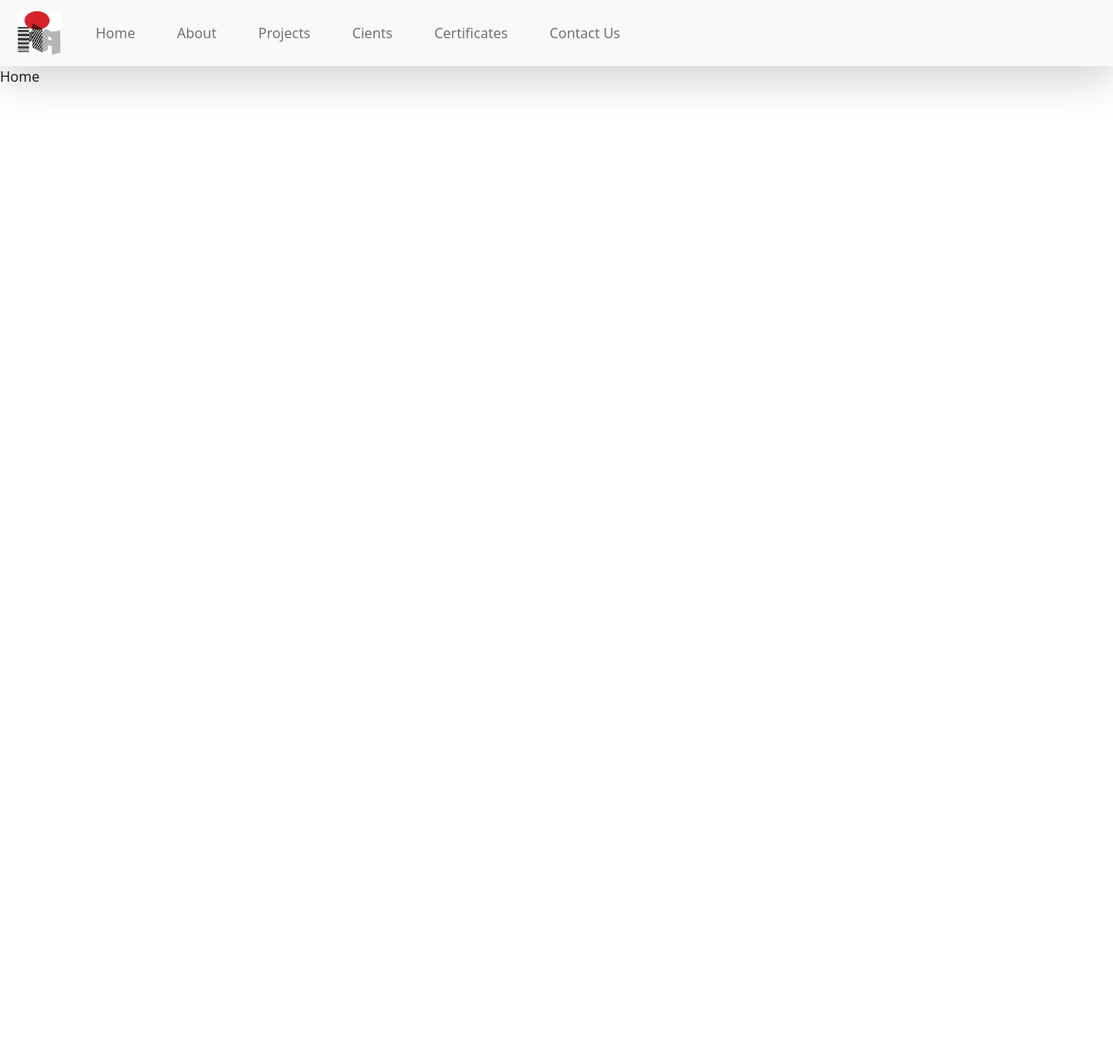
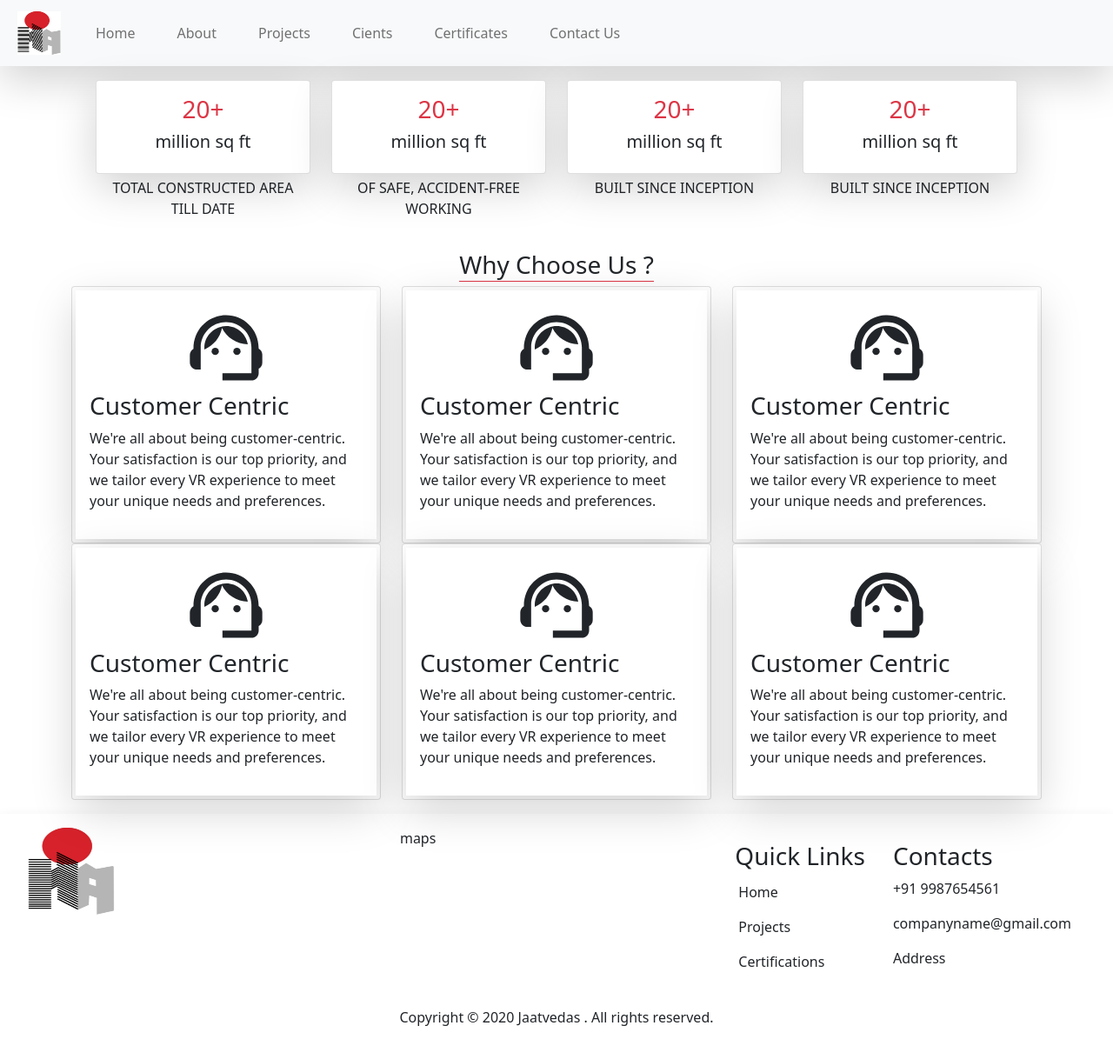
Before and after one commit to UmairShah1234/Construction-App, a React (Vite) app: page / in a window 1280 px wide. Shown: the whole page at 87% size. Before the commit the page ends 800 px from the top, so only its background shows below. Built offline with nearby package versions, Linux system fonts and the light colour scheme.

Commit message:
Footer and Home design added

```diff
--- /dev/null
+++ b/src/components/ChooseCard.jsx
@@ -0,0 +1,24 @@
+import { SupportAgent } from "@mui/icons-material";
+import React from "react";
+
+const ChooseCard = () => {
+  return (
+    <div className="card">
+      <div className="d-flex flex-column m-1 shadow-lg  p-3">
+        <div className="text-center">
+          <SupportAgent sx={{ fontSize: 100 }} />
+        </div>
+        <h3>Customer Centric</h3>
+        <div>
+          <p>
+            We're all about being customer-centric. Your satisfaction is our top
+            priority, and we tailor every VR experience to meet your unique
+            needs and preferences.
+          </p>
+        </div>
+      </div>
+    </div>
+  );
+};
+
+export default ChooseCard;
--- /dev/null
+++ b/src/components/Footer.jsx
@@ -0,0 +1,42 @@
+import React from "react";
+
+const Footer = () => {
+  return (
+    <div className="shadow p-3 mt-3">
+      <div className="px-3">
+        <div className="d-flex justify-content-between">
+          <div className="">
+            <img src="/src/assets/Logo.png" alt="" width="100" height="100" />
+          </div>
+
+          <div>maps</div>
+
+          <div className="d-flex ">
+            <div className="p-3">
+              <h3>Quick Links</h3>
+              <div className="d-flex">
+                <div className="p-1">
+                  <p>Home</p>
+                  <p>Projects</p>
+                  <p>Certifications</p>
+                </div>
+              </div>
+            </div>
+
+            <div className="p-3">
+              <h3>Contacts</h3>
+              <p>+91 9987654561</p>
+              <p>companyname@gmail.com</p>
+              <p>Address</p>
+            </div>
+          </div>
+        </div>
+        <p className="p-1 text-center">
+          Copyright © 2020 Jaatvedas . All rights reserved.
+        </p>
+      </div>
+    </div>
+  );
+};
+
+export default Footer;
--- /dev/null
+++ b/src/components/NumberCard.jsx
@@ -0,0 +1,15 @@
+import React from "react";
+
+const NumberCard = ({ number, text , desc}) => {
+  return (
+    <div className="d-flex flex-column">
+      <div className="card shadow-lg p-3">
+        <h3 className="text-center text-danger">{number}+</h3>
+        <h5 className="text-center ">{text}</h5>
+      </div>
+      <p className="p-1 text-center">{desc}</p>
+    </div>
+  );
+};
+
+export default NumberCard;
--- a/src/pages/Home.jsx
+++ b/src/pages/Home.jsx
@@ -1,9 +1,75 @@
-import React from 'react'
+import React from "react";
+import NumberCard from "../components/NumberCard";
+import ChooseCard from "../components/ChooseCard";
 
 const Home = () => {
   return (
-    <div>Home</div>
-  )
-}
+    <div>
+      <div className="container">
+        {/* box section */}
+        <div className="row m-3">
+          <div className="col-md-3">
+            <NumberCard
+              number={20}
+              text={"million sq ft"}
+              desc={"TOTAL CONSTRUCTED AREA TILL DATE"}
+            />
+          </div>
 
-export default Home
+          <div className="col-md-3">
+            <NumberCard
+              number={20}
+              text={"million sq ft"}
+              desc={"OF SAFE, ACCIDENT-FREE WORKING"}
+            />
+          </div>
+
+          <div className="col-md-3">
+            <NumberCard
+              number={20}
+              text={"million sq ft"}
+              desc={"BUILT SINCE INCEPTION"}
+            />
+          </div>
+
+          <div className="col-md-3">
+            <NumberCard
+              number={20}
+              text={"million sq ft"}
+              desc={"BUILT SINCE INCEPTION"}
+            />
+          </div>
+        </div>
+
+        {/* why choose us section */}
+        <div>
+          <h3 className="text-center">
+            <span className="border-bottom border-danger">Why Choose Us ?</span>
+          </h3>
+          <div className="row">
+            <div className="col-md-4">
+              <ChooseCard />
+            </div>
+            <div className="col-md-4">
+              <ChooseCard />
+            </div>
+            <div className="col-md-4">
+              <ChooseCard />
+            </div>
+            <div className="col-md-4">
+              <ChooseCard />
+            </div>
+            <div className="col-md-4">
+              <ChooseCard />
+            </div>
+            <div className="col-md-4">
+              <ChooseCard />
+            </div>
+          </div>
+        </div>
+      </div>
+    </div>
+  );
+};
+
+export default Home;
--- a/src/pages/Layout.jsx
+++ b/src/pages/Layout.jsx
@@ -1,14 +1,16 @@
-import React from 'react'
-import { Outlet } from 'react-router-dom'
-import Header from '../components/Header'
+import React from "react";
+import { Outlet } from "react-router-dom";
+import Header from "../components/Header";
+import Footer from "../components/Footer";
 
 const Layout = () => {
   return (
     <div>
       <Header />
-        <Outlet />
+      <Outlet />
+      <Footer />
     </div>
-  )
-}
+  );
+};
 
-export default Layout
+export default Layout;
--- a/src/pages/Projects.jsx
+++ b/src/pages/Projects.jsx
@@ -15,9 +15,11 @@ const Projects = () => {
 
   return (
     <>
-      <div className="container">
-        <p className="h1">Explore Our Projects:</p>
-        <p className="h6">
+      <div className="container p-3">
+        <h3 className="">
+          <span className="border-bottom border-danger">Explore Our Projects:</span>
+        </h3>
+        <p className="p-1">
           Welcome to our portfolio of completed projects, where creativity meets
           excellence. Each project represents a testament to our commitment to
           innovation, quality, and client satisfaction. Browse through our
@@ -26,14 +28,17 @@ const Projects = () => {
           every detail. We look forward to sharing our journey and inviting you
           to be a part of our future projects. Your vision, our dedication.
         </p>
-        <p className="h5">Discover, Inspire, Collaborate!</p>
+        <h5 className="">
+          <span className="">Discover, Inspire, Collaborate!</span>
+        </h5>
+        <hr />
       </div>
-      <div className="container">
-        <button onClick={() => handleCategoryChange("all")} className="btn btn-outline-danger">All</button>
+      <div className="container mb-1 ">
+        <button onClick={() => handleCategoryChange("all")} className="btn btn-outline-danger rounded-0">All</button>
         <div className="btn-group mx-2">
           <button
             type="button"
-            className="btn btn-outline-danger dropdown-toggle"
+            className="btn btn-outline-danger  rounded-0 dropdown-toggle"
             data-bs-toggle="dropdown"
             aria-expanded="false"
             onClick={() => handleCategoryChange("ongoing")}
@@ -62,7 +67,7 @@ const Projects = () => {
         <div className="btn-group mx-2">
           <button
             type="button"
-            className="btn btn-outline-danger dropdown-toggle"
+            className="btn btn-outline-danger rounded-0 dropdown-toggle"
             data-bs-toggle="dropdown"
             aria-expanded="false"
             onClick={() => handleCategoryChange("completed")}
```
